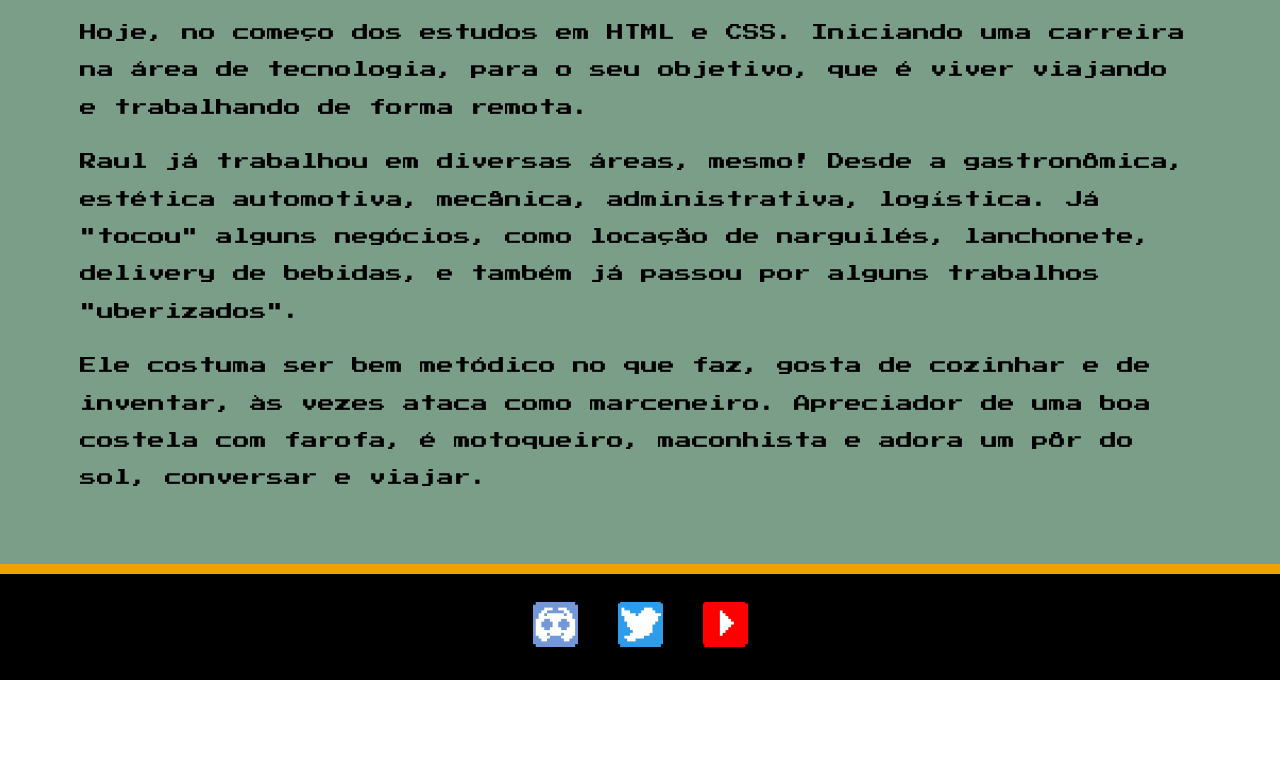
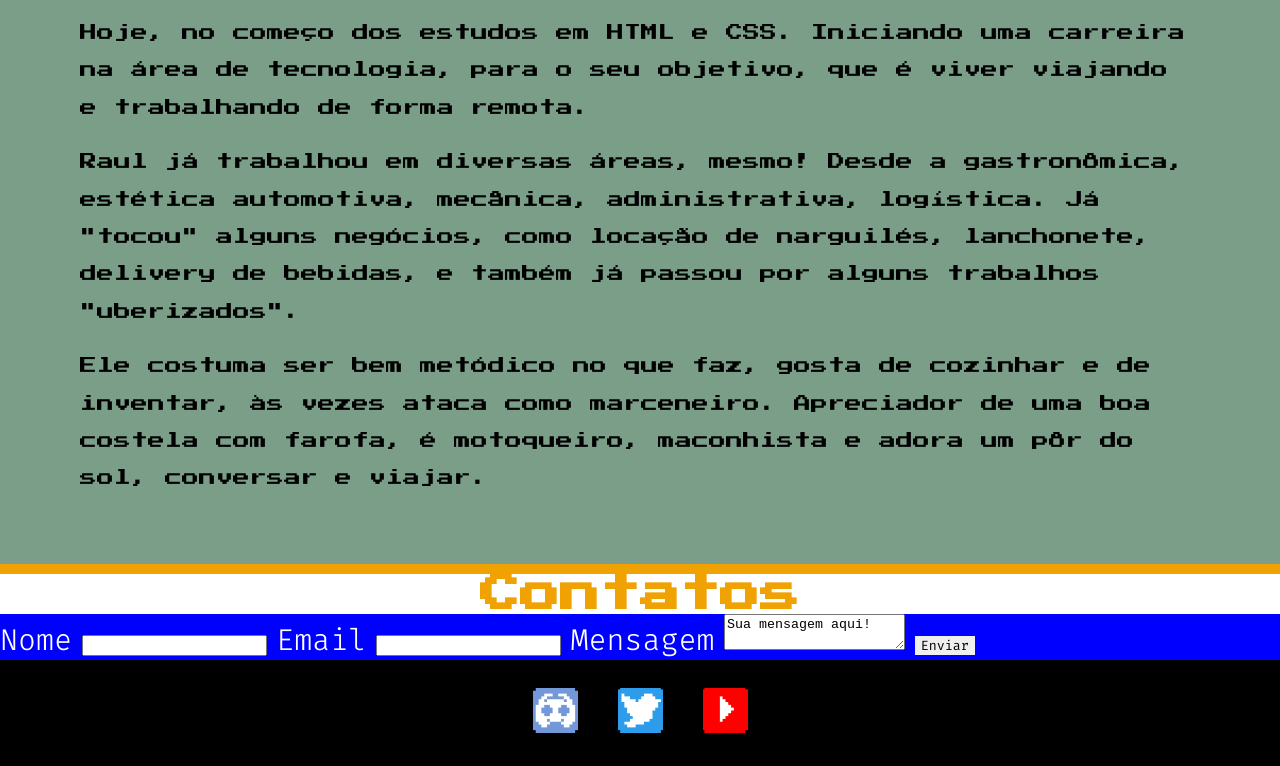
Before and after one commit to nonick42/HTML-e-CSS-feliz, a plain HTML site: page index.html in a window 1280 px wide. Shown: the part 2547-3313 px from the top of the page. Before the commit the page ends 3227 px from the top, so only its background shows below. Drawn offline with Linux system fonts and the light colour scheme.

Commit message:
Create the MAIN-LABEL component

```diff
--- /dev/null
+++ b/CSS/components/main-label.css
@@ -0,0 +1,10 @@
+form {
+    background-color: blue;
+}
+
+.main-label {
+    color: #fff;
+    font-size: 30px;
+    font-weight: 300;
+    line-height: 40px;
+}
--- a/index.html
+++ b/index.html
@@ -27,6 +27,7 @@
         <link rel="stylesheet" href="CSS/components/node-card.css">
         <link rel="stylesheet" href="CSS/components/main-carousel.css">
         <link rel="stylesheet" href="CSS/components/main-footer.css">
+        <link rel="stylesheet" href="CSS/components/main-label.css">
     </head>
 
     <body>
@@ -291,6 +292,24 @@
             </div>
         </section>
 
+        <section>
+            <h2 class="main-title -second">Contatos</h2>
+
+            <form>
+                <label class="main-label" for="nome">Nome</label>
+                <input id="nome" type="text">
+
+                <label class="main-label" for="email">Email</label>
+                <input id="email" type="email">
+
+                <label class="main-label" for="mensagem">Mensagem</label>
+                <textarea id="mensagem">Sua mensagem aqui!</textarea>
+
+                <button type="submit">Enviar</button>
+            </form>
+
+        </section>
+
         <footer class="main-footer">
             <a class="action" href="" target="_blank">
                 <img src="img/icon-discord.png" alt="Logo do Discord em pixel art">
```
